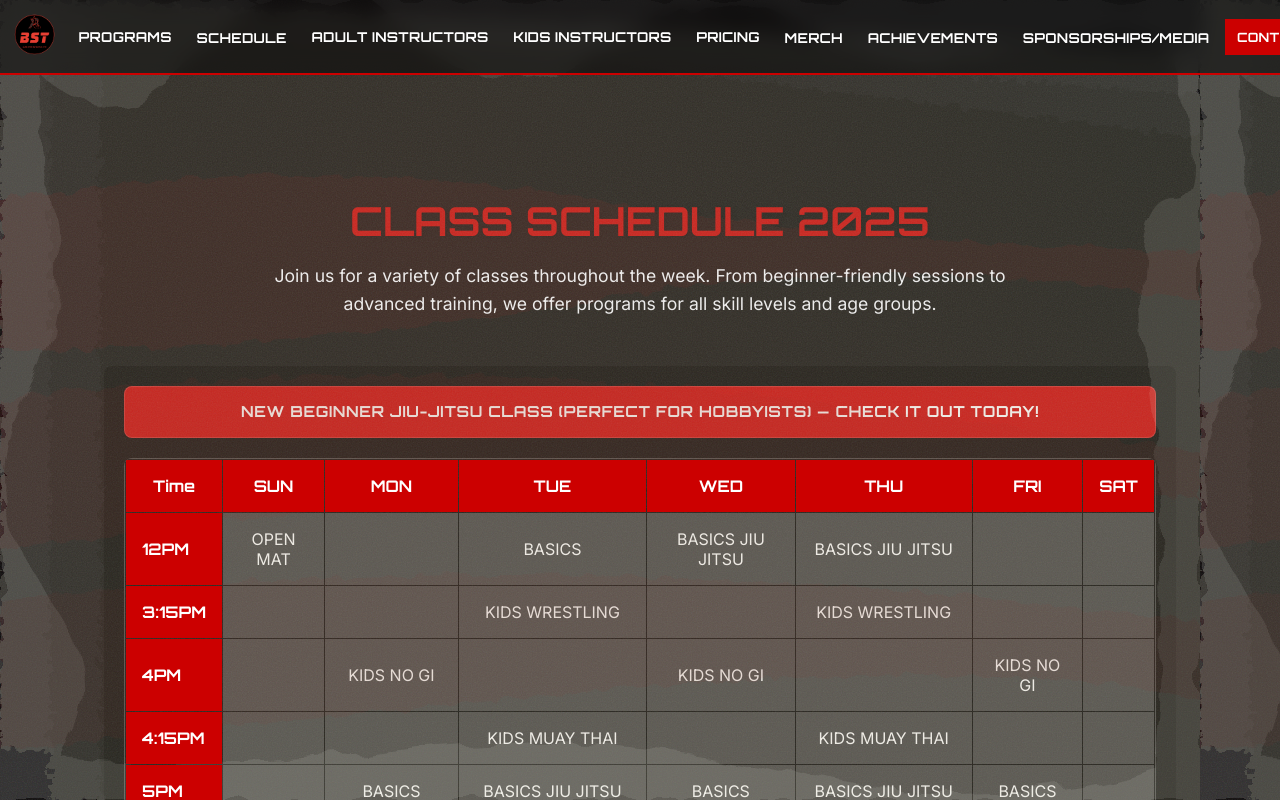
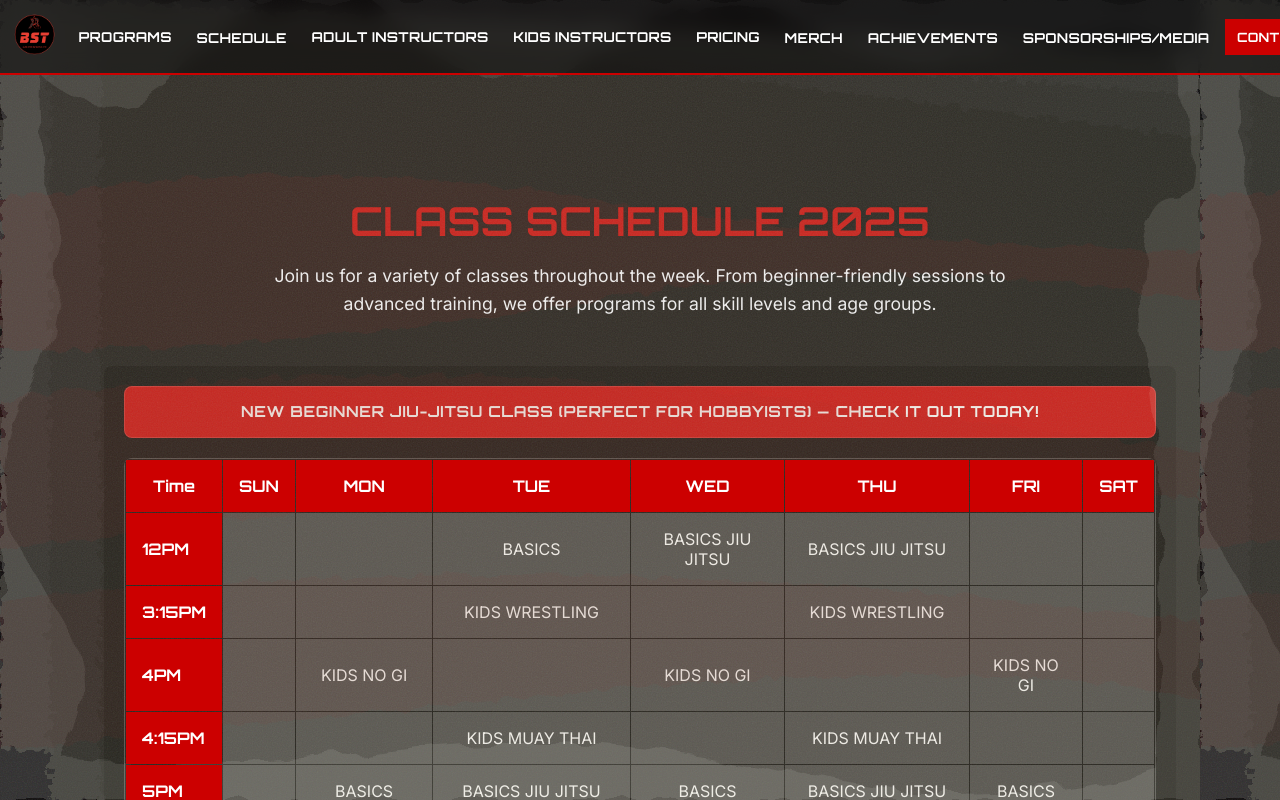
Before and after one commit to Bjorno02/BSTWebsite, a Next.js app: page /schedule in a window 1280 px wide. Shown: the top 800 px of the page. Built offline with nearby package versions, Linux system fonts and the light colour scheme.

Commit message:
remove sunday

```diff
--- a/app/schedule/page.tsx
+++ b/app/schedule/page.tsx
@@ -415,7 +415,7 @@ export default function Schedule() {
     days: DAYS,
     classes: {
       '12PM': {
-        SUN: 'OPEN MAT',
+        SUN: '',
         MON: '',
         TUE: 'BASICS',
         WED: 'BASICS JIU JITSU',
```
